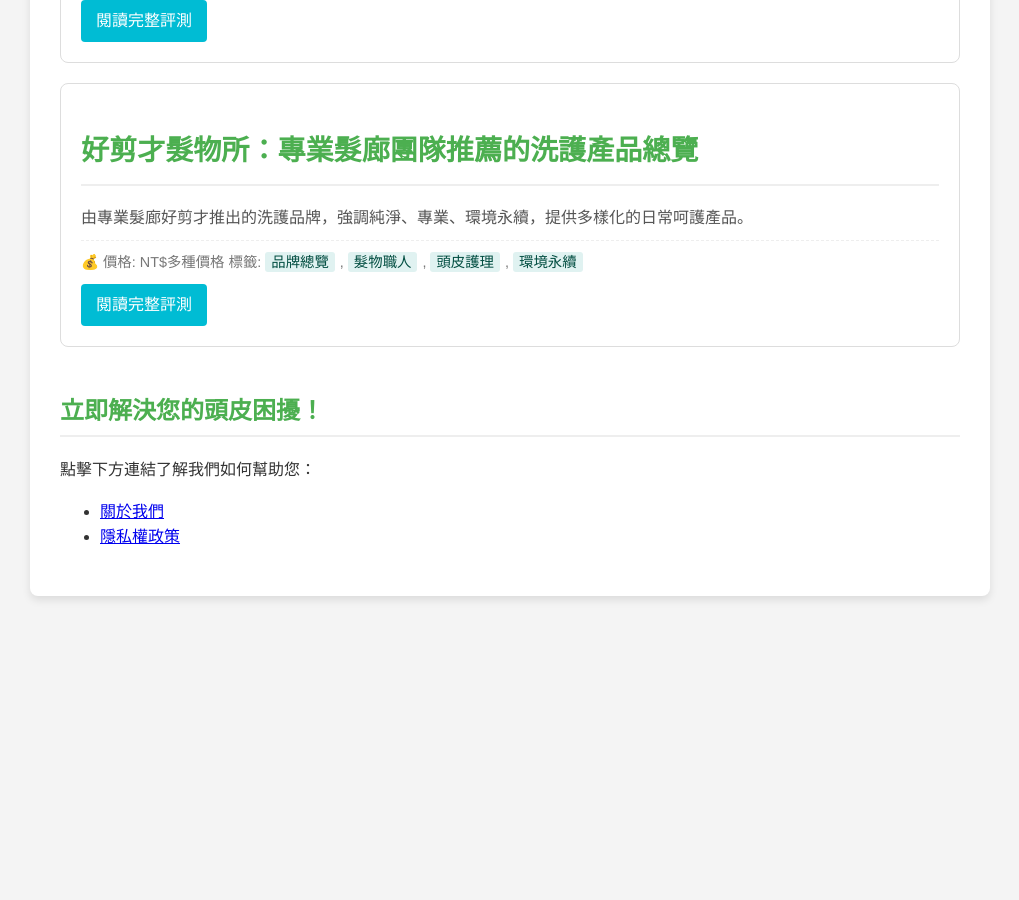
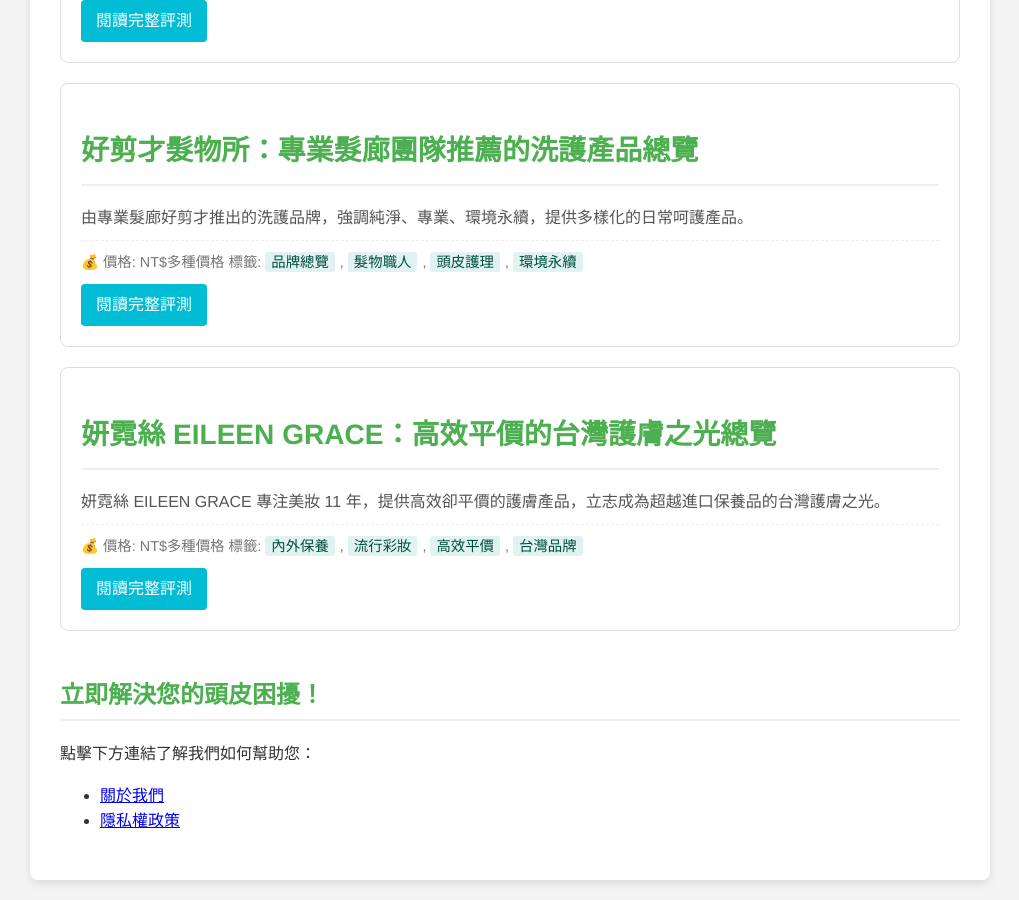
Before and after one commit to lifeexpertise929/lifeexpertise929.github.io, a Jekyll site: the page built from index.md, in a window 1280 px wide and 900 px high, scrolled down 880 px. Shown: the whole window, without its empty margins (130-1149 px from the left). Built offline with Jekyll 4.4.1, drawn with Linux system fonts in a browser that asks for light colours; before the commit the page ends 1496 px from its top, so only the background shows below that.

Commit message:
feat: 新增妍霓絲 EILEEN GRACE 品牌總覽文章

```diff
--- a/_data/products.json
+++ b/_data/products.json
@@ -51,5 +51,21 @@
     "price": "多種價格",
     "summary": "由專業髮廊好剪才推出的洗護品牌，強調純淨、專業、環境永續，提供多樣化的日常呵護產品。",
     "filename": "hair-expert-001.md"
+  },
+
+  {
+    "title": "妍霓絲 EILEEN GRACE：高效平價的台灣護膚之光總覽",
+    "date": "2025-12-17",
+    "layout": "post",
+    "tags": [
+      "內外保養",
+      "流行彩妝",
+      "高效平價",
+      "台灣品牌"
+    ],
+    "affiliate_link": "https://afflnk.site/track/clicks/5008/c627c2bc980925d9ff8dec23d62e9e4524674ac163b2a0f90260b20d71401de3c021e7e5593c99616c",
+    "price": "多種價格",
+    "summary": "妍霓絲 EILEEN GRACE 專注美妝 11 年，提供高效卻平價的護膚產品，立志成為超越進口保養品的台灣護膚之光。",
+    "filename": "eg-001.md"
   }
 ]
--- /dev/null
+++ b/products/eg-001.md
@@ -0,0 +1,41 @@
+---
+layout: post
+title: 妍霓絲 EILEEN GRACE：高效平價的台灣護膚之光總覽
+date: 2025-12-17
+tags: ["內外保養", "流行彩妝", "高效平價", "台灣品牌"]
+price: 多種價格
+summary: 妍霓絲 EILEEN GRACE 專注美妝 11 年，提供高效卻平價的護膚產品，立志成為超越進口保養品的台灣護膚之光。
+affiliate_link: https://afflnk.site/track/clicks/5008/c627c2bc980925d9ff8dec23d62e9e4524674ac163b2a0f90260b20d71401de3c021e7e5593c99616c
+---
+**【頭皮智庫跨界推薦：內外保養篇】**
+
+## 💡 告別白老鼠實驗！尋找肌膚的 Mrs.Right
+
+您的化妝檯上是否也擺著無數的開架、專櫃商品，卻沒有一瓶能真正讓您用到底？ 許多人在肌膚保養的路上不斷摸索，最終發現，真正好的產品必須結合對消費者需求的深刻了解。
+
+**EILEEN GRACE / 妍霓絲**正是基於這樣的信念而創立。品牌名稱代表著優雅而閃耀之意，目標是希望我們都能成為內外兼備、智慧與顏值並存的人。
+
+妍霓絲立志成為您肌膚護理上的 **Mrs.Right**，讓您從此告別當「白老鼠」的摸索過程。
+
+---
+
+## 🌟 超越進口品牌：專注美妝 11 年的台灣之光
+
+妍霓絲的成功並非偶然。他們專注美妝已達 **11 年**，並在產品研發上做出了超越進口品牌的承諾：
+
+### 1. 高效卻平價：讓美麗毫不費力
+妍霓絲結合了消費者需求渴望，並積極尋找優質科技大廠合作。他們決心做出超越進口保養品的**台灣護膚之光**。他們的產品以「高效卻平價」為核心，讓變美不再需要付出高昂代價。
+
+### 2. 亞洲肌膚的信賴選擇
+妍霓絲的產品特別熱銷於新加坡、馬來西亞等**亞熱帶國家**，這證明其產品配方特別適合台灣濕熱的氣候環境。
+
+### 3. 嚴謹的品質保障與更新
+為了提供信賴，他們的產品均經過藥妝字號核准、SGS 檢驗合格。此外，品牌每年都會進行市場調研和顧客回饋，不斷更新產品線，確保與時俱進。
+
+---
+
+## 🛍️ 立即探索妍霓絲的內外保養與彩妝系列
+
+從基礎護膚、內外保養到流行彩妝，妍霓絲提供了一站式的美容解決方案。如果您已經為頭皮找到了解決方案，不妨也花點時間，為您的肌膚找到高效又平價的 Mrs.Right。
+
+點擊下方按鈕，即可前往妍霓絲官網，探索這個熱銷亞洲、值得信賴的台灣護膚品牌！
--- a/products/hair-expert-001.md
+++ b/products/hair-expert-001.md
@@ -1,13 +1,12 @@
 ---
 layout: post
-title: 好剪才髮物所：專業髮廊團隊推薦的日常洗護專家總覽
+title: 好剪才髮物所：專業髮廊團隊推薦的洗護產品總覽
 date: 2025-12-16
-tags: [品牌總覽, 髮物職人, 頭皮護理, 環境永續]
-affiliate_link: https://affckr.site/track/clicks/6969/c627c2bc980925d9ff82ec23d62e9e4524674ac163b2a0f90169b40c71401de3c021e7e5593c99616c
+tags: ["品牌總覽", "髮物職人", "頭皮護理", "環境永續"]
 price: 多種價格
 summary: 由專業髮廊好剪才推出的洗護品牌，強調純淨、專業、環境永續，提供多樣化的日常呵護產品。
+affiliate_link: https://affckr.site/track/clicks/6969/c627c2bc980925d9ff82ec23d62e9e4524674ac163b2a0f90169b40c71401de3c021e7e5593c99616c
 ---
-
 **【頭皮智庫專業推薦】**
 
 ## 💈 從髮廊現場走出來的專業級呵護
```
